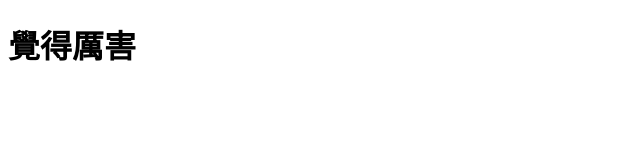
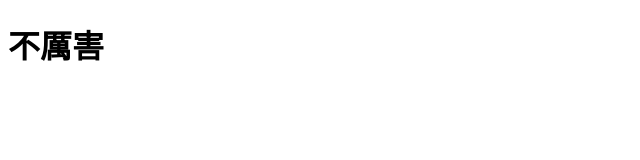
Before and after one commit to Airou0620/Airou0620.github.io, a plain HTML site: page index.html in a window 1280 px wide. Shown: the whole page, without its empty margins (0-640 px from the left). Drawn offline with Linux system fonts and the light colour scheme.

Commit message:
Update index.html

```diff
--- a/index.html
+++ b/index.html
@@ -5,7 +5,7 @@
     <title>你好，GitHub</title>
   </head>
   <body>
-    <h1>覺得厲害</h1>
+    <h1>不厲害</h1>
   </body>
 
 </html>
```
